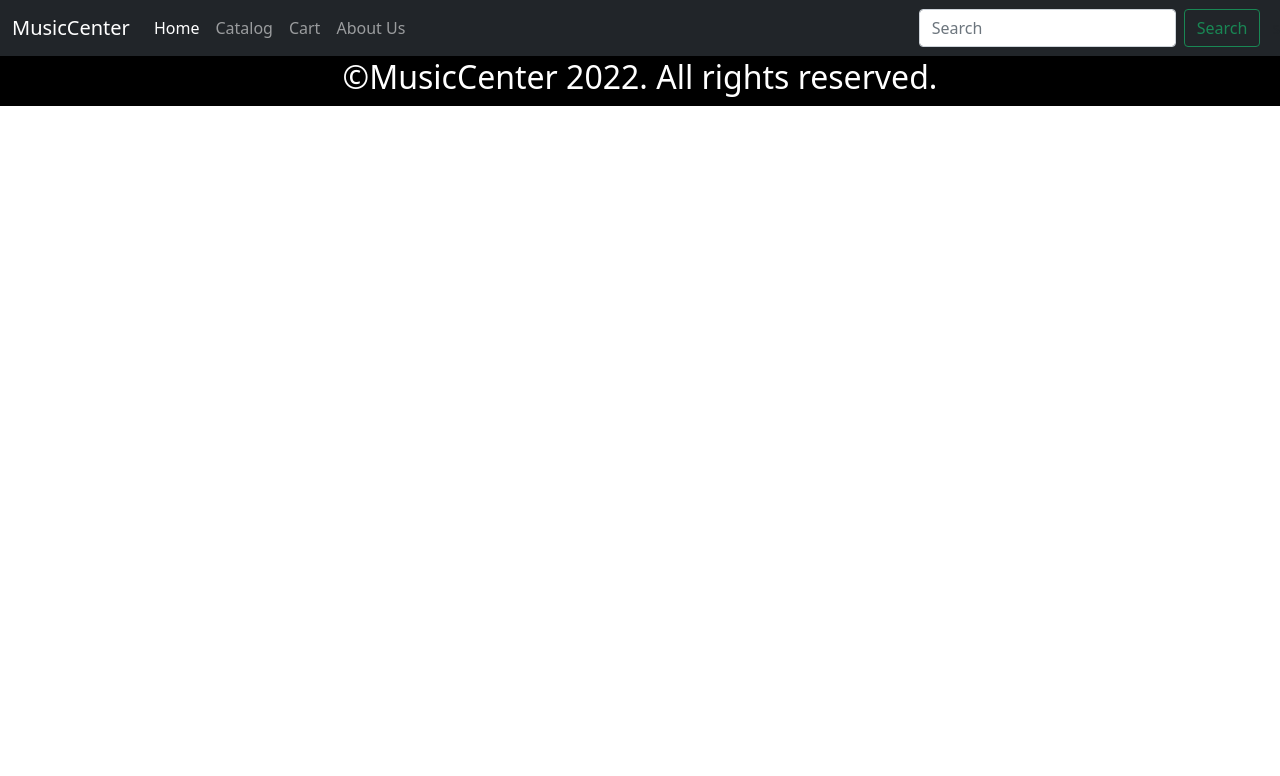
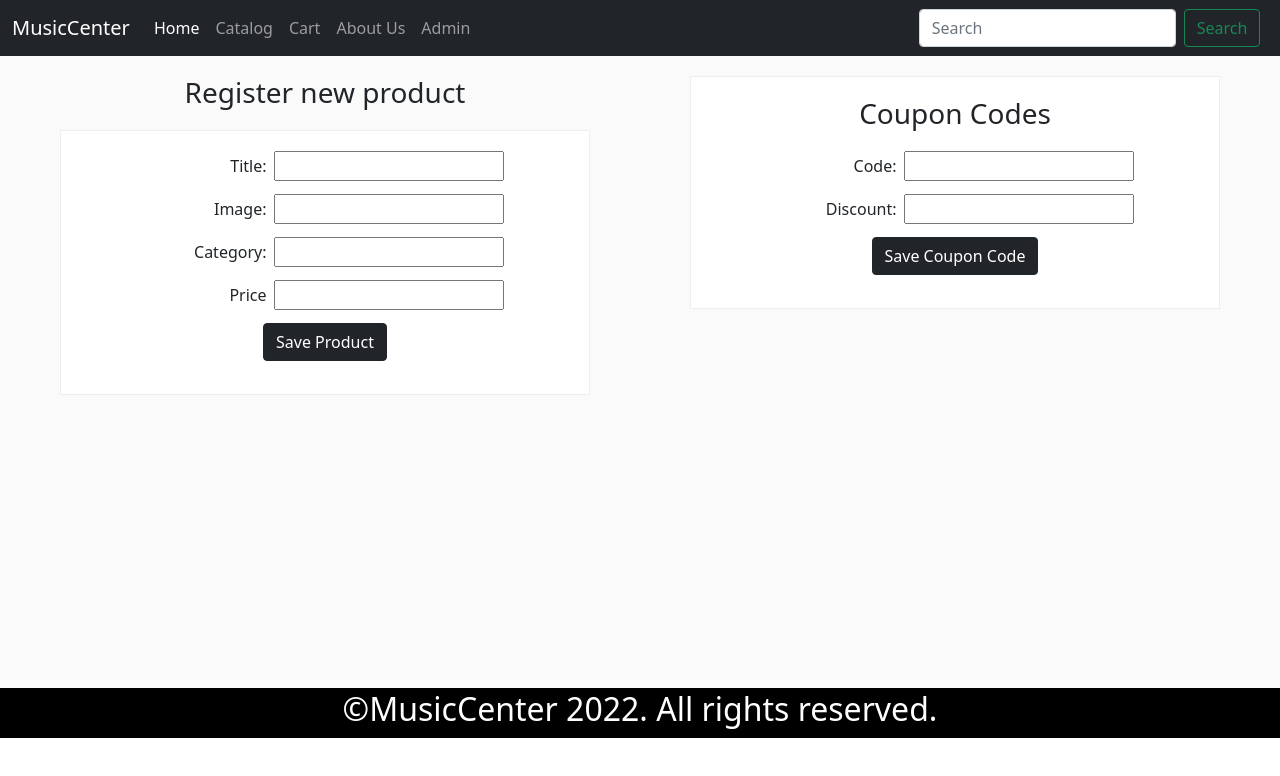
Before and after one commit to memojpinkus/FSDI109_MusicCenter, a React (Create React App) app: page /admin in a window 1280 px wide. Shown: the top 776 px of the page. Built offline with nearby package versions, Linux system fonts and the light colour scheme.

Commit message:
Store Context and other cart stuff

```diff
--- a/package.json
+++ b/package.json
@@ -10,7 +10,7 @@
     "react": "^17.0.2",
     "react-dom": "^17.0.2",
     "react-router-dom": "^6.2.2",
-    "react-scripts": "5.0.0",
+    "react-scripts": "^2.1.3",
     "web-vitals": "^2.1.4"
   },
   "scripts": {
--- a/src/App.js
+++ b/src/App.js
@@ -7,6 +7,7 @@ import "bootstrap/dist/css/bootstrap.min.css";
 import "bootstrap/dist/js/bootstrap.min.js";
 import About from "./components/about";
 import Cart from "./components/cart.jsx";
+import Admin from "./components/admin.jsx"
 
 import {BrowserRouter, Routes, Route} from "react-router-dom"
 import Home from './components/Home.jsx';
@@ -21,6 +22,7 @@ function App() {
             <Route path="/catalog" element = {<Catalog/>}></Route>
             <Route path="/cart" element={<Cart/>}></Route>
             <Route path="/about" element = {<About/>}></Route>
+            <Route path="/admin" element={<Admin/>}></Route>
           </Routes>
 
           <Footer></Footer>
--- /dev/null
+++ b/src/components/admin.css
@@ -0,0 +1,38 @@
+.admin {
+    height: auto;
+    padding: 20px 10px;
+    display: flex;
+    background-color: #fafafa;
+    min-height: 79vh;
+  }
+
+  .admin section {
+    flex: 1;
+  }
+
+  .admin .form {
+    border: 1px solid #eee;
+    padding: 20px;
+    background-color: #fff;
+    margin: 0 50px;
+  }
+
+  .admin h3 {
+    text-align: center;
+    margin-bottom: 20px;
+  }
+
+  .admin .my-control {
+    margin-bottom: 13px;
+  }
+
+  .admin .my-control label {
+    display: inline-block;
+    width: 120px;
+    text-align: right;
+    margin-right: 7px;
+  }
+
+  .admin .my-control input {
+    width: 230px;
+  }
--- /dev/null
+++ b/src/components/admin.jsx
@@ -0,0 +1,116 @@
+import { useState } from "react";
+import "./admin.css";
+import DataService from "../services/dataService";
+
+const Admin = () => {
+
+    const [prod, setProd] = useState({});
+    const [coupon, setCoupon] = useState({});
+    const [allCoupons, setAllCoupons] = useState([]);
+    const [allProds, setAllProds] = useState([]);
+
+    const handleInputChange = (e) => {
+        var copy = { ...prod };
+        copy[e.target.name] = e.target.value;
+        setProd(copy);
+    };
+
+    const handleCCChange = (e) => {
+        var copy = { ...coupon };
+        copy[e.target.name] = e.target.value;
+        setCoupon(copy);
+    };
+
+    const saveProduct = () =>{
+        console.log(prod);
+
+        let service = new DataService();
+        service.saveProduct(prod);
+
+        let copy = [...allProds];
+        copy.push(prod);
+        setAllProds(copy);
+    };
+
+    const saveCoupon = () =>{
+        console.log(coupon);
+
+        let service = new DataService();
+        service.saveCouponCode(coupon);
+
+        let copy = [...allCoupons];
+        copy.push(coupon);
+        setAllCoupons(copy);
+    }
+
+    return (
+        <div className="admin">
+            <section>
+                <h3>Register new product</h3>
+
+                <div className="form">
+                    <div className="my-control">
+                        <label>Title:</label>
+                        <input onChange={handleInputChange} name="title" type="text"></input>
+                    </div>
+
+                    <div className="my-control">
+                        <label>Image:</label>
+                        <input onChange={handleInputChange} name="image" type="text"></input>
+                    </div>
+
+                    <div className="my-control">
+                        <label>Category:</label>
+                        <input onChange={handleInputChange} name="category" type="text"></input>
+                    </div>
+
+                    <div className="my-control">
+                        <label>Price</label>
+                        <input onChange={handleInputChange} name="price" type="text"></input>
+                    </div>
+
+                    <div className="my-control">
+                        <button onClick={saveProduct} className="btn btn-dark">Save Product</button>
+                    </div>
+                </div>
+
+                {allProds.map( (prod,index) => (
+                    <div key={index}>
+                        <label>{prod.title}</label> - <label>{prod.image}</label> - <label>{prod.category}</label> - <label>${prod.price}</label>
+                    </div>))}
+
+            </section>
+
+            <section>
+                <div className="form">
+                    <h3>Coupon Codes</h3>
+                    <div className="my-control">
+                        <label>Code:</label>
+                        <input onChange={handleCCChange} name="code" type="text" />
+                    </div>
+
+                    <div className="my-control">
+                        <label>Discount:</label>
+                        <input onChange={handleCCChange} name="discount" type="text" />
+                    </div>
+
+                    <div className="my-control">
+                        <button onClick={saveCoupon} className="btn btn-dark">Save Coupon Code</button>
+                    </div>
+                </div>
+
+                <div className="coupon-list">
+                    {allCoupons.map((coupon, index) => (
+                        <div key={index}>
+                            <label>{coupon.code}</label> - <label>{coupon.discount}</label>
+                        </div>
+                    ))}
+                </div>
+
+            </section>
+        </div>
+
+    );
+};
+
+export default Admin;
--- a/src/components/navBar.jsx
+++ b/src/components/navBar.jsx
@@ -23,6 +23,9 @@ const NavBar = () => {
           <li class="nav-item">
             <Link class="nav-link" to="/about">About Us</Link>
           </li>
+          <li class="nav-item">
+            <Link class="nav-link" to="/admin">Admin</Link>
+          </li>
         </ul>
         <form class="d-flex">
           <input class="form-control me-2" type="search" placeholder="Search" aria-label="Search"/>
--- a/src/components/product.jsx
+++ b/src/components/product.jsx
@@ -1,10 +1,13 @@
 import "./product.css";
 import QtyPicker from "./qtyPicker";
-import { useState } from "react";
+import { useState, useContext } from "react";
+import store from "../context/storeContext";
 
 const Product = (props) =>{
 
     const [quantity, setQuantity] = useState(1);
+
+    const addProdToCart = useContext(store).addProdToCart;
 
     const onQtyChange = (value) =>{
         console.log("Quantity changed to: ", value);
@@ -16,14 +19,28 @@ const Product = (props) =>{
         return "$"+total.toFixed(2);
     }
 
-    return(<div className="product">
+    const addProduct = () => {
+        //add prod to context (state)
+        let cartProd = {...props.data};
+        cartProd.quantity = quantity;
+
+        addProdToCart(cartProd);
+    }
+
+    return(
+        <div className="product">
             <img src={"/imgs/"+props.data.image} alt="product img"></img>
             <h2>{props.data.title}</h2>
+
             <label className="price">Price: ${props.data.price}</label>
             <label className="total">Total: ${getTotal(quantity)}</label>
+
             <QtyPicker onChange={onQtyChange}></QtyPicker>
-            <button>Add</button>
-            </div>)
-}
+
+            <button onClick={addProduct}>Add</button>
+
+        </div>
+    );
+};
 
 export default Product;
--- /dev/null
+++ b/src/context/storeContext.js
@@ -0,0 +1,11 @@
+import { createContext } from "react";
+
+const store = createContext({
+    cart: [],
+    user: {},
+
+    addProdToCart: () => {},
+    removeProdFromCart: () => {},
+});
+
+export default store;
--- a/src/services/dataService.js
+++ b/src/services/dataService.js
@@ -49,6 +49,14 @@ class DataService{
         return catalog;
     }
 
+    saveProduct(prod){
+        console.log("Saving prod to server");
+    }
+
+    saveCouponCode(coupon){
+        console.log("Saving coupon to server");
+    }
+
 }
 
 export default DataService;
```
Also changed, not shown: src/components/footer.jsx (+10 -0 lines), src/context/globalState.jsx (added, +32 -0 lines), 1 other file (tests, documents, lock files or other folders).
